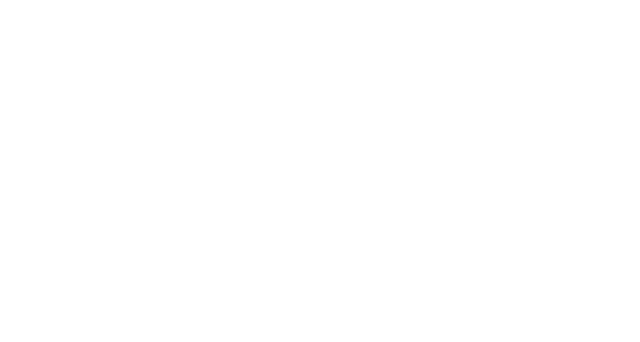
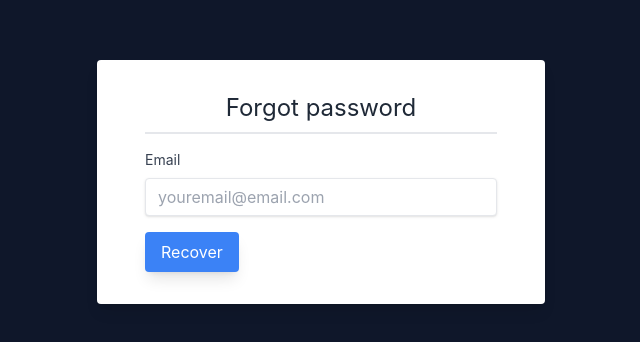
Before and after one commit to holaplex/drops-dashboard, a React (Vite) app in the folder frontend/: page /forgot-password in a window 1280 px wide. Before the commit this address had no page. Shown: the part 210-552 px from the top of the page, without its empty margins (319-959 px from the left). Built offline with nearby package versions, Linux system fonts and the light colour scheme.

Commit message:
forgot password

```diff
--- a/frontend/src/App.jsx
+++ b/frontend/src/App.jsx
@@ -20,12 +20,12 @@ import RolePrivateRoute from './helpers/RolePrivateRoute';
 import Summary from './features/Drops/Summary';
 import ReviewNft from './features/Drops/ReviewNft';
 import ConfirmDrop from './features/Drops/ConfirmDrop'
+import ForgotPassword from './features/User/ForgotPassword';
 
 function App() {
   useEffect(() => {
     function getUserData() {
       const token = getToken().access_token;
-      // console.log("TOOOOKENNNN", token)
       if (token) {
         store.dispatch(fetchUserBytoken())
       }
@@ -38,6 +38,7 @@ function App() {
       <Router>
         <Routes>
           <Route element={<Login />} path='/login' />
+          <Route element={<ForgotPassword />} path='/forgot-password' />
           <Route element={<Signup />} path='/signup' />
           <Route
             path='/drops'
--- a/frontend/src/app/store.js
+++ b/frontend/src/app/store.js
@@ -4,6 +4,6 @@ import { dropSlice } from '../features/Drops/dropSlice';
 export default configureStore({
   reducer: {
     user: userSlice.reducer,
-    drop: dropSlice.reducer
+    drop: dropSlice.reducer,
   },
 });
--- /dev/null
+++ b/frontend/src/features/User/ForgotPassword.jsx
@@ -0,0 +1,80 @@
+import React, { Fragment, useEffect } from 'react';
+import toast from 'react-hot-toast';
+import { useNavigate } from 'react-router-dom';
+import { Formik, Form } from 'formik';
+import * as Yup from 'yup';
+
+import { useSelector, useDispatch } from 'react-redux';
+import { userSelector, clearState } from './userSlice';
+import { loginUser } from './userActions';
+
+const LoginSchema = Yup.object().shape({
+    email: Yup.string().email('Invalid email').required('Required')
+});
+
+const ForgotPassword = () => {
+
+    const dispatch = useDispatch();
+    const navigate = useNavigate();
+
+    const { isFetching, isSuccess, isError, errorMessages } =
+        useSelector(userSelector);
+
+
+    useEffect(() => {
+        return () => {
+            dispatch(clearState());
+        };
+    }, []);
+
+    return (
+        <div className="flex items-center justify-center bg-slate-900 w-screen h-screen">
+            <div className="w-full max-w-md">
+                <Formik
+                    initialValues={{
+                        email: '',
+                        password: '',
+                    }}
+                    validationSchema={LoginSchema}
+                    onSubmit={(values) => {
+                        // onSubmit(values);
+                    }}
+                >
+                    {({ values, errors, touched, handleChange, handleBlur }) => (
+                        <Form className="bg-white shadow-lg rounded px-12 pt-6 pb-8 mb-4">
+                            <div
+                                className="text-gray-800 text-2xl flex justify-center border-b-2 py-2 mb-4"
+                            >
+                                Forgot password
+                            </div>
+                            <div className="mb-4">
+                                <label
+                                    className="block text-gray-700 text-sm font-normal mb-2"
+                                >
+                                    Email
+                                </label>
+                                <input
+                                    className="shadow appearance-none border rounded w-full py-2 px-3 text-gray-700 leading-tight focus:outline-none focus:shadow-outline"
+                                    id='email'
+                                    name='email'
+                                    type='email'
+                                    placeholder='youremail@email.com'
+                                    autoComplete='email'
+                                    // onChange={handleChange}
+                                    // onBlur={handleBlur}
+                                    // value={values.email}
+                                    data-testid='input-email'
+                                />
+                            </div>
+                            <div className="flex items-center justify-between">
+                                <button className="px-4 py-2 rounded text-white inline-block shadow-lg bg-blue-500 hover:bg-blue-600 focus:bg-blue-700" disabled={isFetching} type='submit' text='Submit'>Recover</button>
+                            </div>
+                        </Form>
+                    )}
+                </Formik>
+            </div>
+        </div>
+    )
+}
+
+export default ForgotPassword
```
